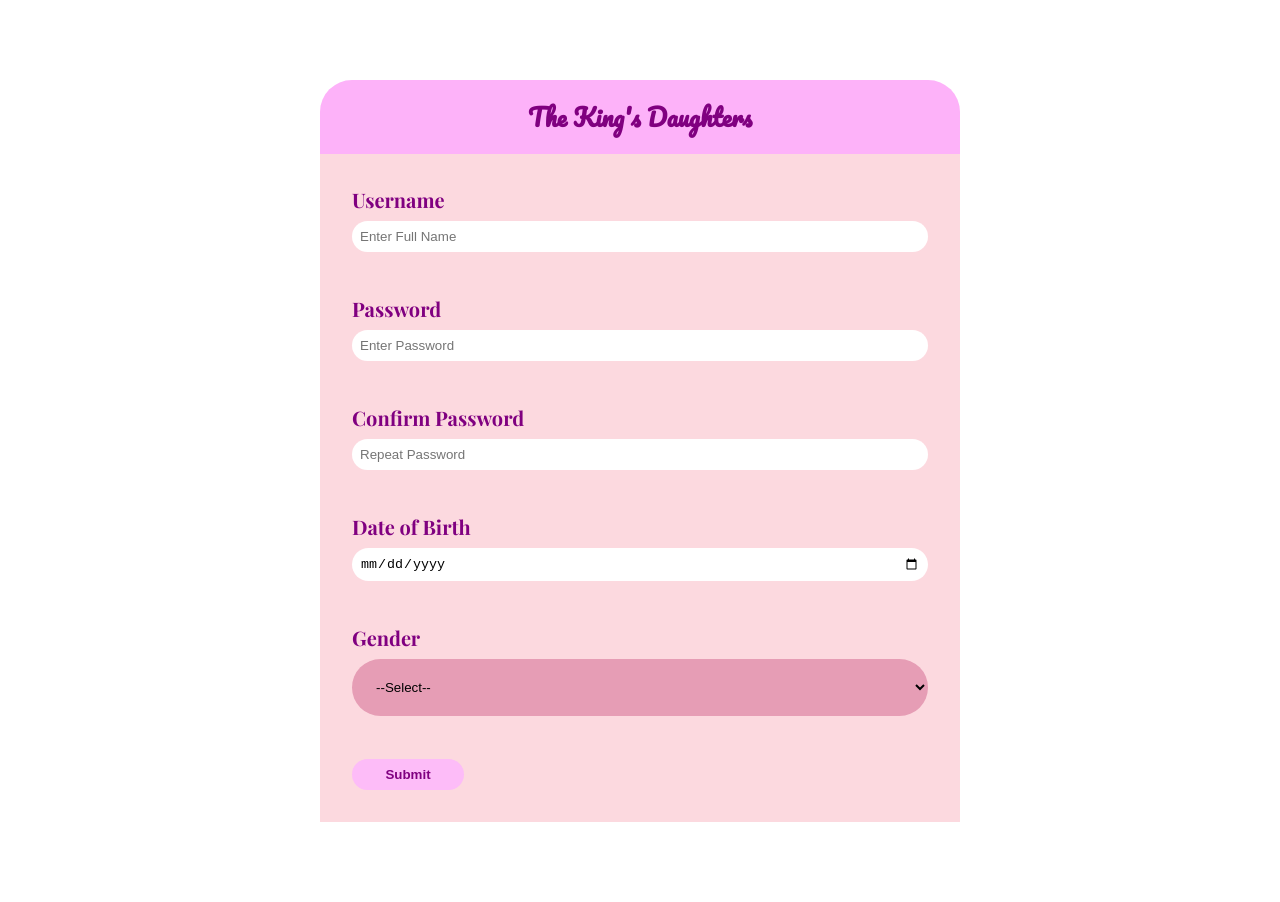
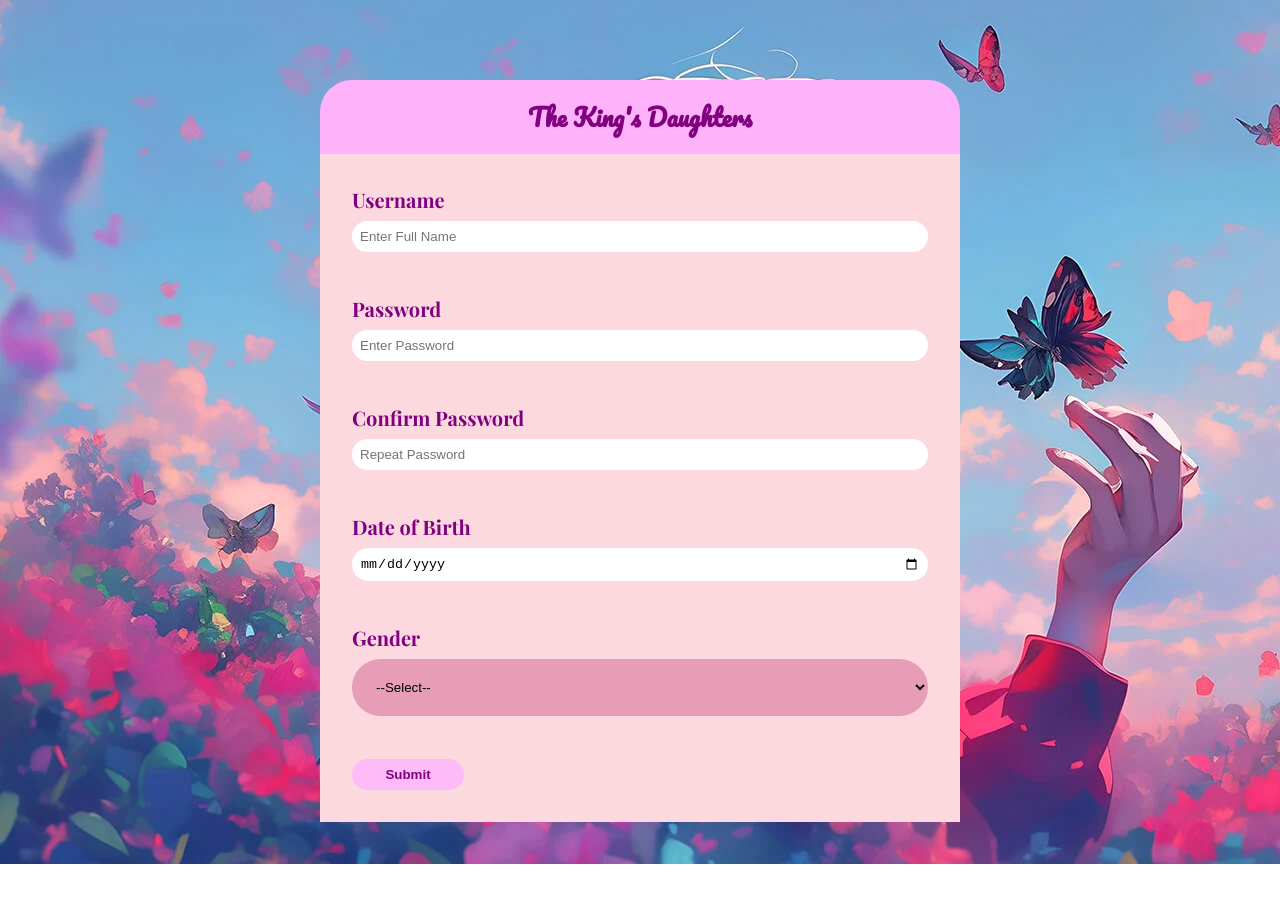
Before and after one commit to Grace-Affel/Registration-forms, a plain HTML site: page index.html in a window 1280 px wide. Drawn offline with nearby package versions, Linux system fonts and the light colour scheme; a web font is replaced by a local one.

Commit message:
third commit

```diff
--- a/forms.css
+++ b/forms.css
@@ -3,6 +3,11 @@
   padding: 0;
   box-sizing: border-box;
 }
+body {
+  background-image: url(assets/wp13620457.webp);
+  background-repeat: no-repeat;
+}
+
 
 h1 {
   font-family: "Pacifico", cursive;
```
Also changed, not shown: assets/images.jpg (added), assets/wp13620457.webp (added).
